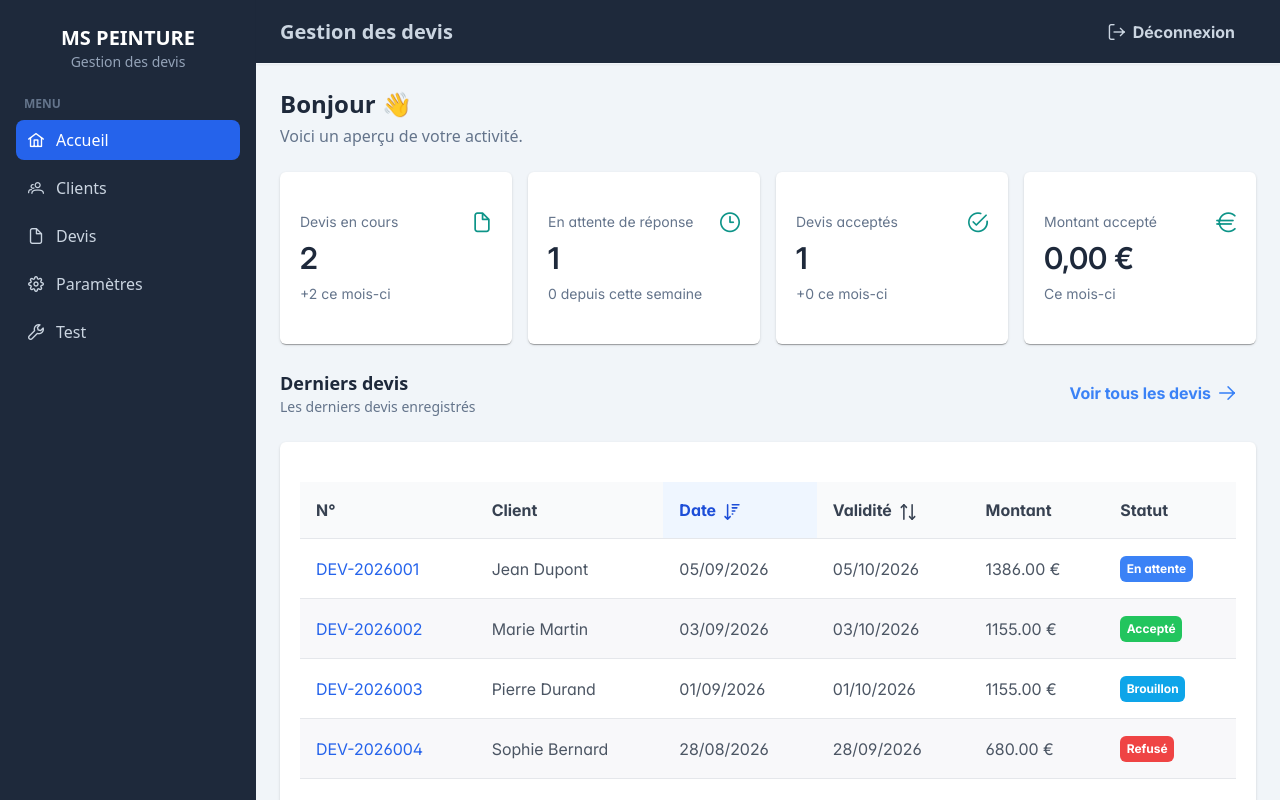
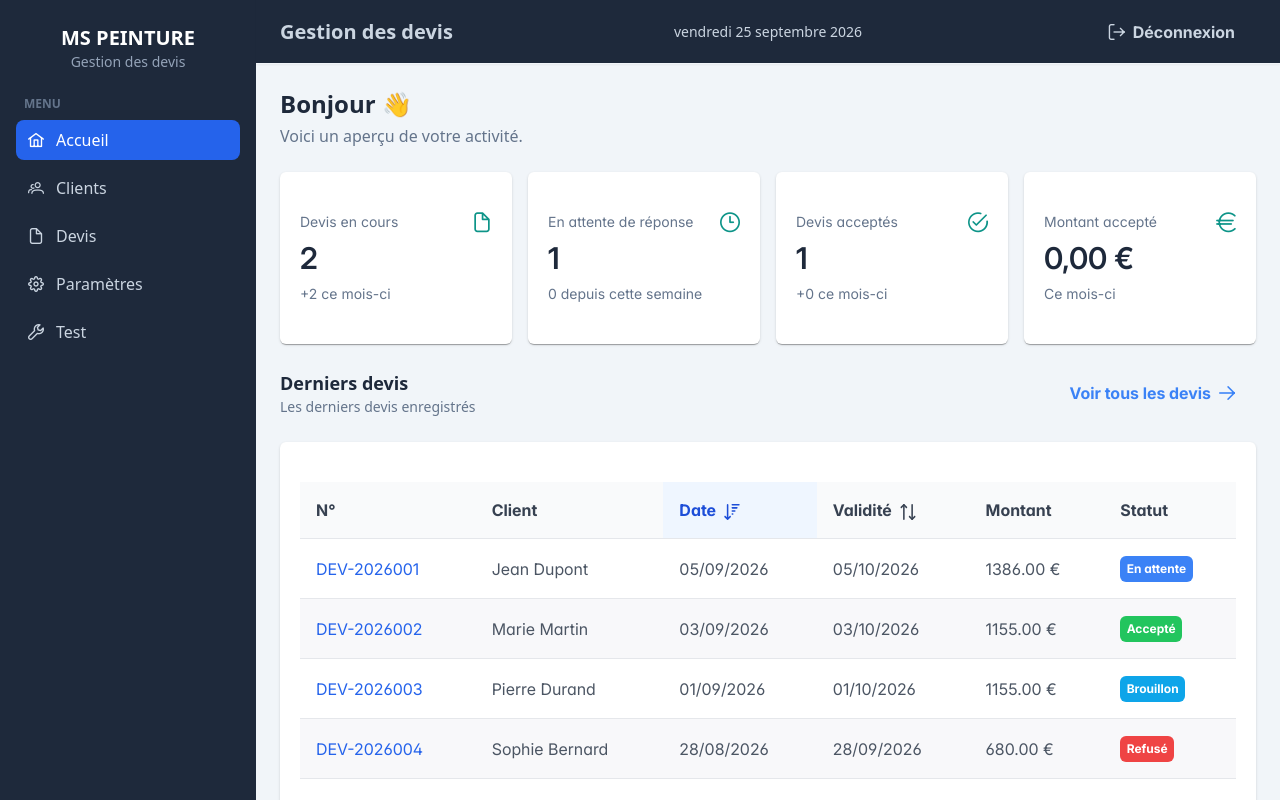
Before and after one commit to Christever/Mydevis, a React (Vite) app: page / in a window 1280 px wide. Built offline with nearby package versions, Linux system fonts and the light colour scheme; no server answers; the database is empty; sample sign-in values are in the browser's storage.

Commit message:
feat: ajout de la date du jour dans l'en-tête et amélioration du message d'erreur de connexion

```diff
--- a/src/components/common/Header/Header.jsx
+++ b/src/components/common/Header/Header.jsx
@@ -4,6 +4,13 @@ import { confirmDialog } from "primereact/confirmdialog";
 
 export default function Header({ onMenuClick }) {
   const { profil, deconnexion } = useAuth();
+
+  const dateDuJour = new Date().toLocaleDateString("fr-FR", {
+    weekday: "long",
+    day: "numeric",
+    month: "long",
+    year: "numeric",
+  });
 
   function demanderDeconnexion() {
     confirmDialog({
@@ -31,6 +38,10 @@ export default function Header({ onMenuClick }) {
           Gestion des devis
         </h1>
 
+        <span className="absolute left-1/2 hidden -translate-x-1/2 text-sm text-slate-300 md:block">
+          {dateDuJour}
+        </span>
+
         <div className="ml-auto flex items-center gap-3">
           {profil?.pseudo && (
             <span className="hidden text-sm text-slate-300 sm:inline">
--- a/src/pages/Login/Login.jsx
+++ b/src/pages/Login/Login.jsx
@@ -26,7 +26,7 @@ export default function Login() {
       toast.success(`Bienvenu, ${profil.pseudo}`);
       navigate("/");
     } catch (error) {
-      console.error("Erreur de connexion :", error);
+      toast.error("Impossible de vous connecter.")
     }
   }
 
```
